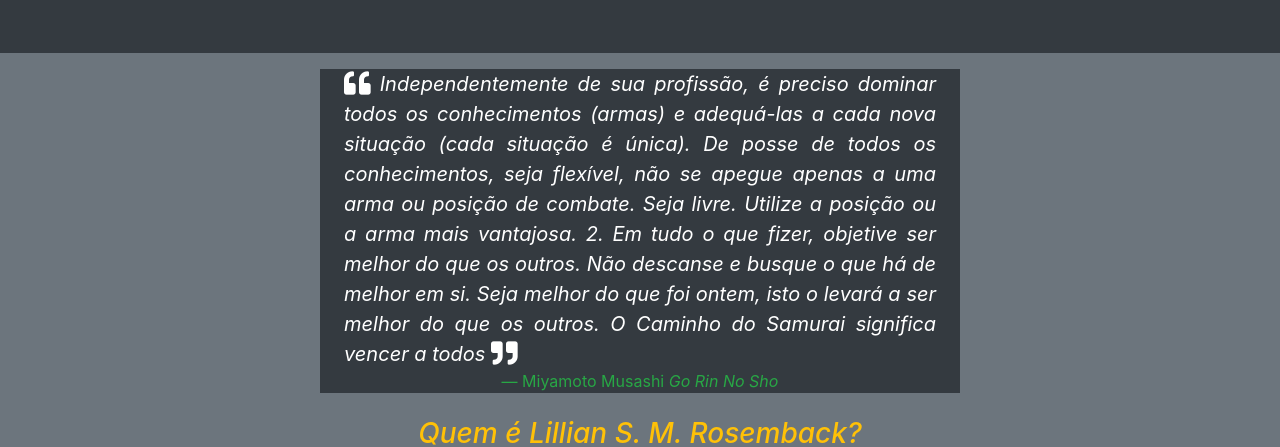
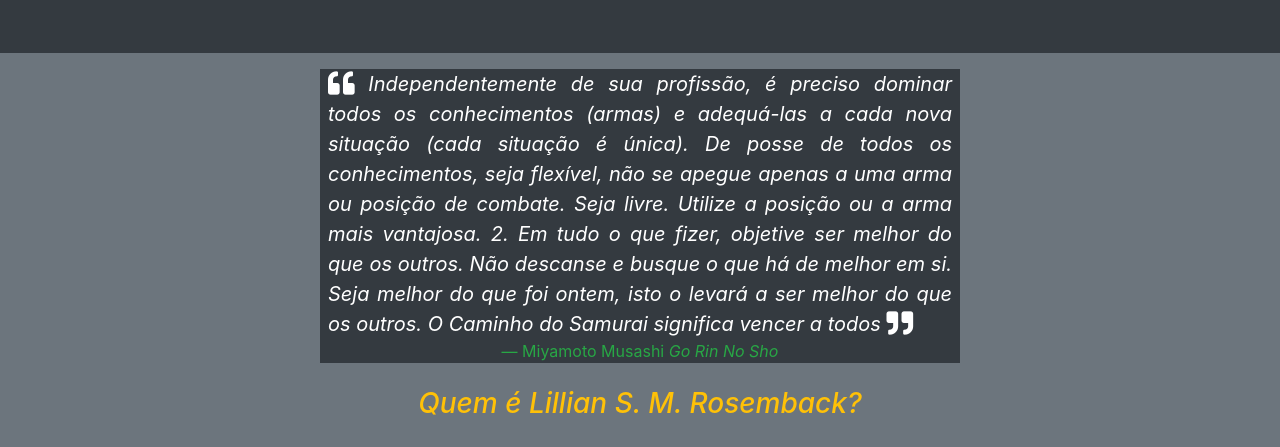
Before and after one commit to LtheWhitehat/Portifolio, a plain HTML site: page index.html in a window 1280 px wide. Shown: the part 89-536 px from the top of the page. Drawn offline with nearby package versions, Linux system fonts and the light colour scheme.

Commit message:
mais ajustes de layout

```diff
--- a/index.html
+++ b/index.html
@@ -14,7 +14,7 @@
         <div class="text-center text-white bg-secondary py-3">
 
 
-                <blockquote class="blockquote px-4 bg-dark w-50 mx-auto mb-4">
+                <blockquote class="blockquote px-2 my-6 bg-dark w-50 mx-auto mb-4">
                     <p class="text-justify mb-0 text-wrap">
                         <span class="font-italic">
                         <i class="fas fa-quote-left fa-lg text-white me-2"></i>
```
Also changed, not shown: quemsou.html (+1 -2 lines).
